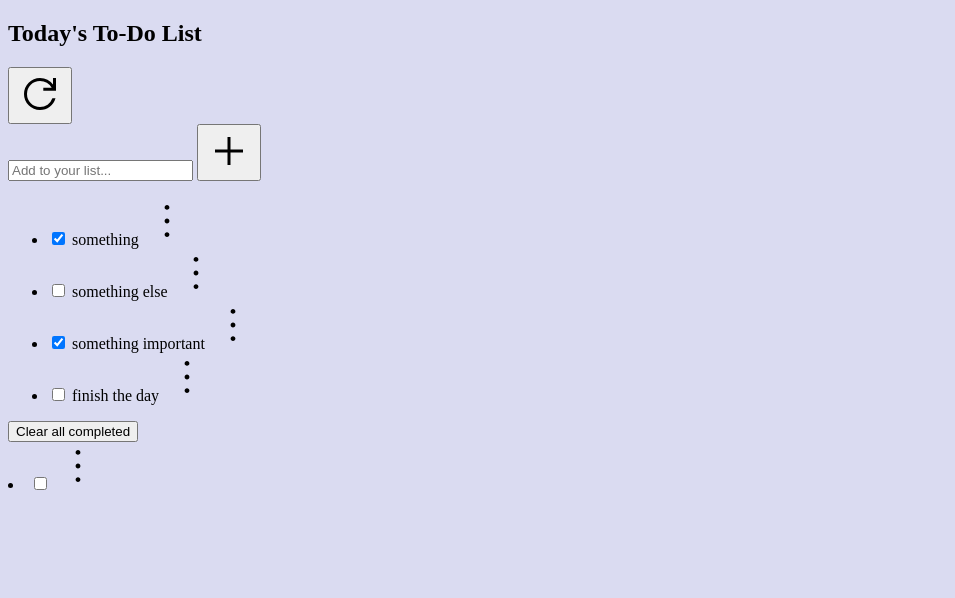
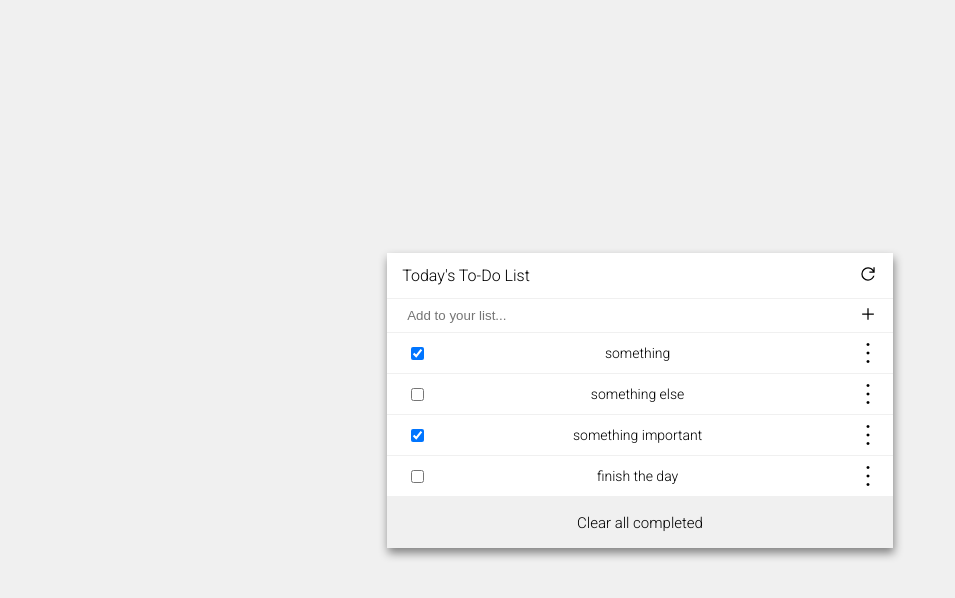
Before and after one commit to lucas-crodrigues/to-do-list, a website built with webpack: page src/index.html in a window 1280 px wide. Shown: the whole page, without its empty margins (0-955 px from the left). Built offline with nearby package versions, Linux system fonts and the light colour scheme.

Commit message:
Add styling

```diff
--- a/src/style.css
+++ b/src/style.css
@@ -1,7 +1,102 @@
-.hello {
-  color: red;
+@import url('https://fonts.googleapis.com/css2?family=Roboto:ital,wght@0,100;0,300;0,400;0,500;0,700;0,900;1,100;1,300;1,400;1,500;1,700;1,900&display=swap');
+
+body {
+  font-family: 'Roboto', sans-serif;
+  background-color: rgb(240, 240, 240);
 }
 
-body {
-  background-color: rgb(218, 219, 241);
+button {
+  font-family: 'Roboto', sans-serif;
+  cursor: pointer;
 }
+
+.hide {
+  display: none;
+}
+
+.todo-list {
+  display: flex;
+  flex-flow: column;
+  margin: 20% auto;
+  height: min-content;
+  width: 40%;
+  background-color: #fff;
+  filter: drop-shadow(1px 5px 5px gray);
+}
+
+.todo-list > * {
+  display: flex;
+  border-bottom: 1px solid rgb(240, 240, 240);
+}
+
+h1 {
+  font-size: 16px;
+  font-weight: 300;
+  padding-left: 15px;
+}
+
+.head, form div {
+  display: flex;
+  justify-content: space-between;
+  width: 100%;
+}
+
+form div input {
+  width: inherit;
+  border: none;
+  padding-left: 20px;
+}
+
+.head button, form div button {
+  border: none;
+  background-color: transparent;
+  padding: 5px;
+  margin-right: 2%;
+}
+
+.head button img, form div button img {
+  height: 20px;
+  width: 20px;
+}
+
+.todo-placeholder {
+  flex-flow: column;
+}
+
+ul {
+  padding: 0%;
+  margin: 0%;
+}
+
+li {
+  list-style: none;
+  border-bottom: 1px solid rgb(240, 240, 240);
+  width: calc(100% - 20px);
+  display: flex;
+  justify-content: space-between;
+  align-items: center;
+  padding-left: 20px;
+  font-size: 14px;
+  font-weight: 300
+}
+
+li img {
+  height: 30px;
+  padding: 5px;
+  margin-right: 1%;
+}
+
+.clear-complete {
+  text-align: center;
+  height: 50px;
+  border: none;
+  background-color: rgb(240, 240, 240);
+  align-items: center;
+  justify-content: center;
+  font-size: 15px;
+  font-weight: 300;
+}
+
+.clear-complete:hover {
+  background-color: rgb(225, 225, 225);
+}
```
